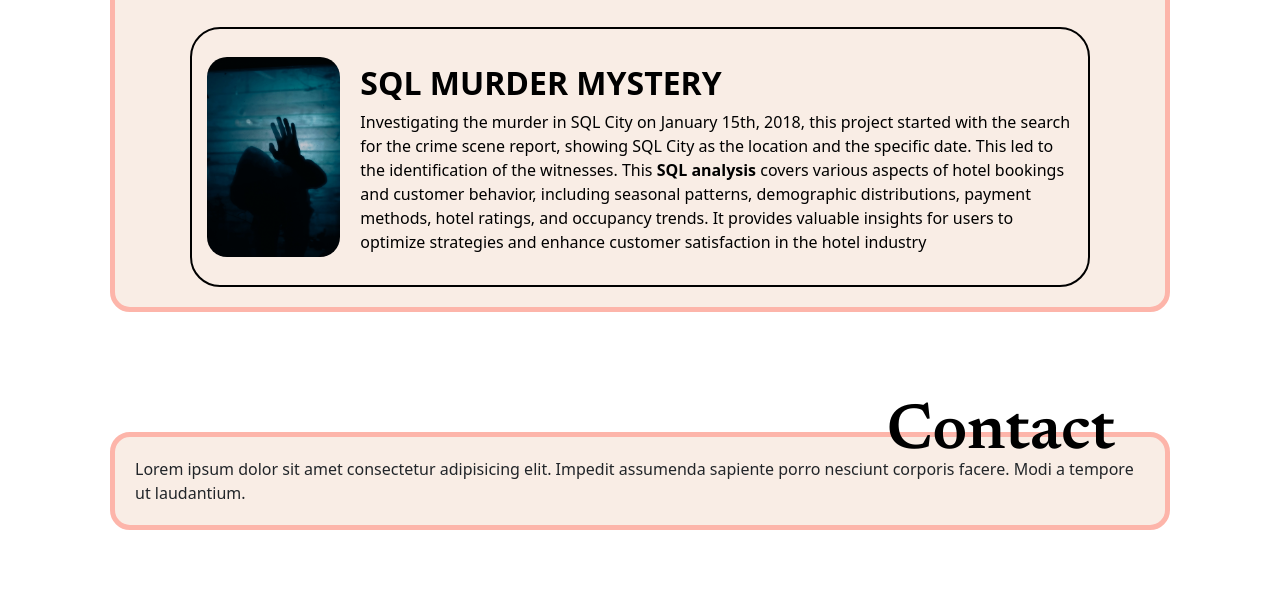
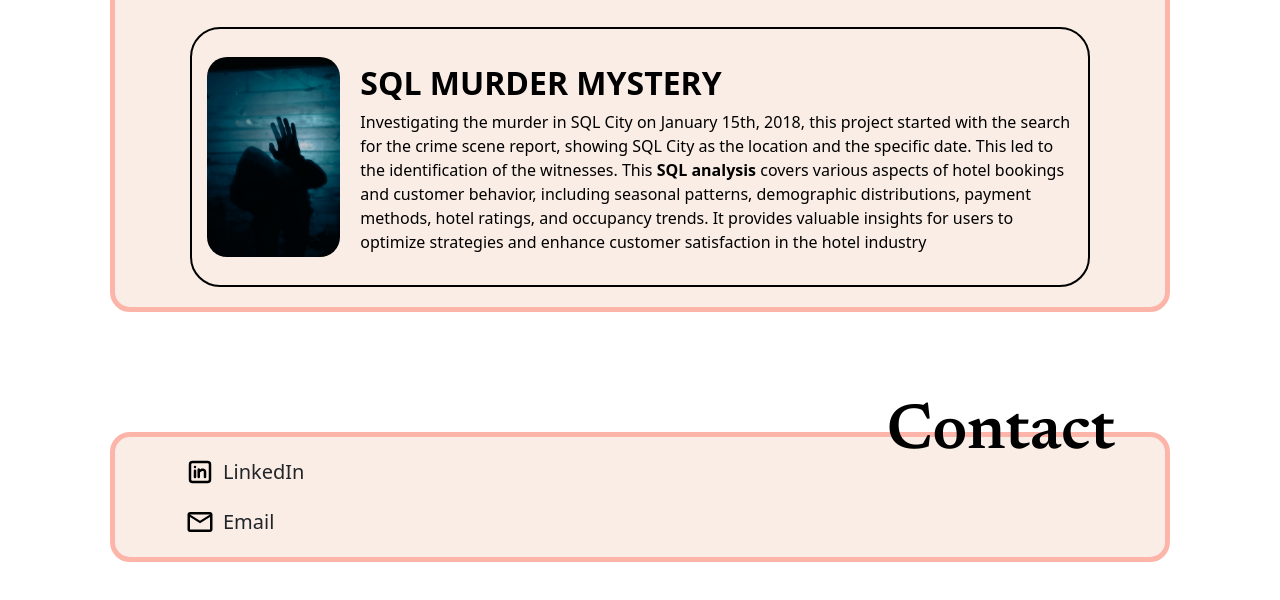
Before and after one commit to Pho-ever/Mariam-Data-Analytics, a plain HTML site: page index.html in a window 1280 px wide. Shown: the part 1393-1993 px from the top of the page. Drawn offline with nearby package versions, Linux system fonts and the light colour scheme.

Commit message:
fix: wordings

```diff
--- a/index.css
+++ b/index.css
@@ -195,6 +195,28 @@ body {
     border-radius: 20px;
   }
 
+.contact {
+    display: flex;
+    flex-direction: column;
+    gap: 20px;
+    color: #000;
+    justify-content: center;
+    padding-left: 50px;
+  }
+
+  .contact > div {
+    display: flex;
+    align-items: center;
+    gap: 8px;
+  }
+
+.contact a{
+    color: #000;
+    text-decoration: none;
+    font-size: 20px;
+
+  }
+
   @media (max-width: 899px) {
     .grid-box {
         grid-template-columns: 12fr;
@@ -256,11 +278,6 @@ body {
         left: -20px !important;
     }
 
-    /* .swiper-button-next{
-        width: 35px !important;
-        height: 35px !important;
-    } */
-
     .small-screen {
         /* display: none; */
         border: 2px solid red;
@@ -271,6 +288,10 @@ body {
     .box {
         width: 100%;
     }
+
+    .contact {
+        padding-left: 10px;
+      }
   }
 
   @media (max-width: 375px) {
--- a/index.html
+++ b/index.html
@@ -126,8 +126,20 @@
       <section id="contact" class="section">
         <div class="right">
             <h1>Contact</h1>
-            <div>
-                Lorem ipsum dolor sit amet consectetur adipisicing elit. Impedit assumenda sapiente porro nesciunt corporis facere. Modi a tempore ut laudantium.
+            <div class="contact">
+
+              <div>
+                <img src="./linkedin.svg" alt="linkedin" width="30px">
+                <a href="https://www.linkedin.com/in/mariam-adepoju-9aa122252">LinkedIn</a>
+              </div>
+
+              <div>
+                <img src="./email.svg" alt="email" width="30px"/>
+                <a href="mailto: mariamadepoju30@gmail.com">Email</a>
+              </div>
+
+
+
             </div>
         </div>
       </section>
```
Also changed, not shown: email.svg (added), linkedin.svg (added).
